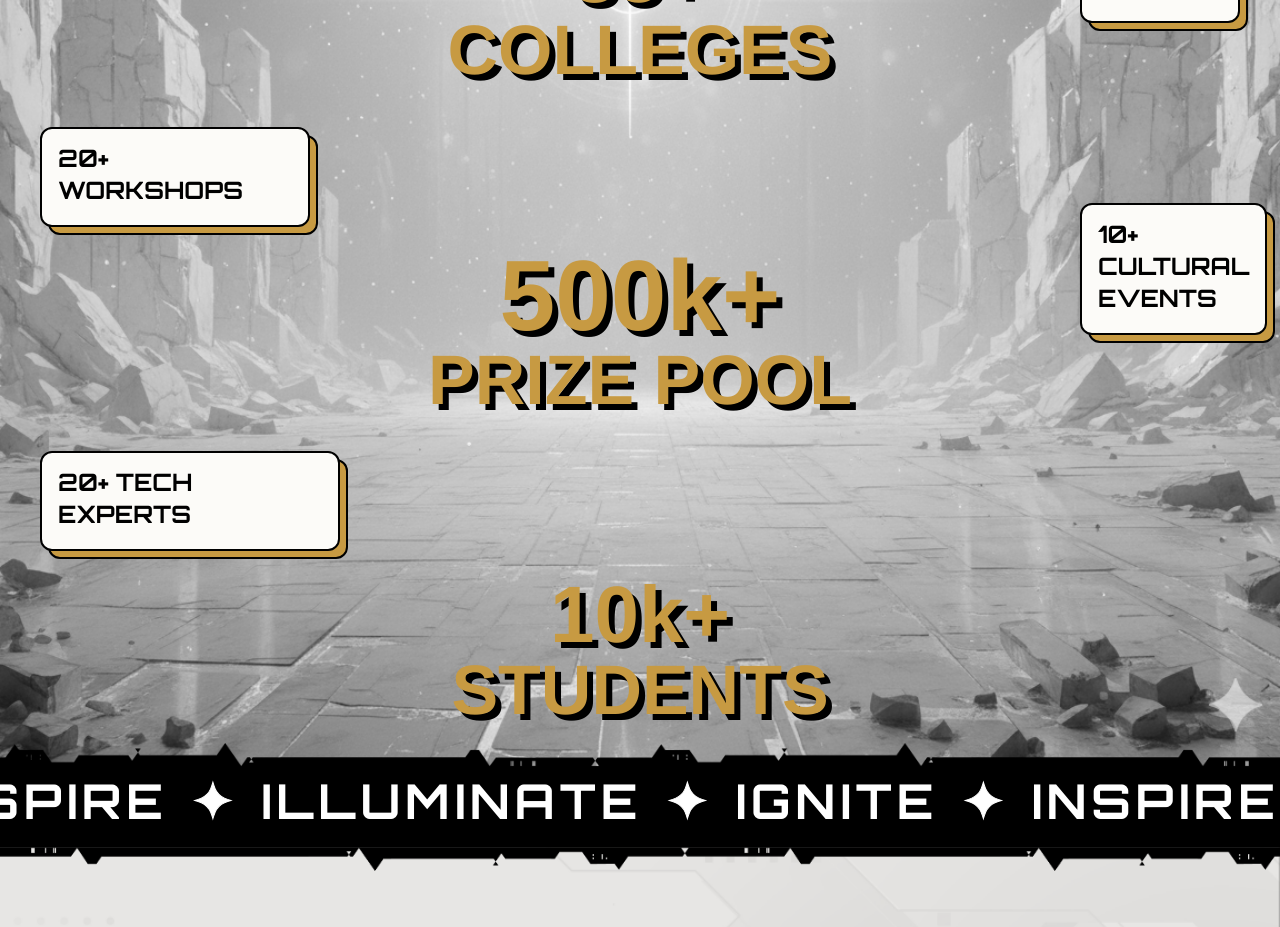
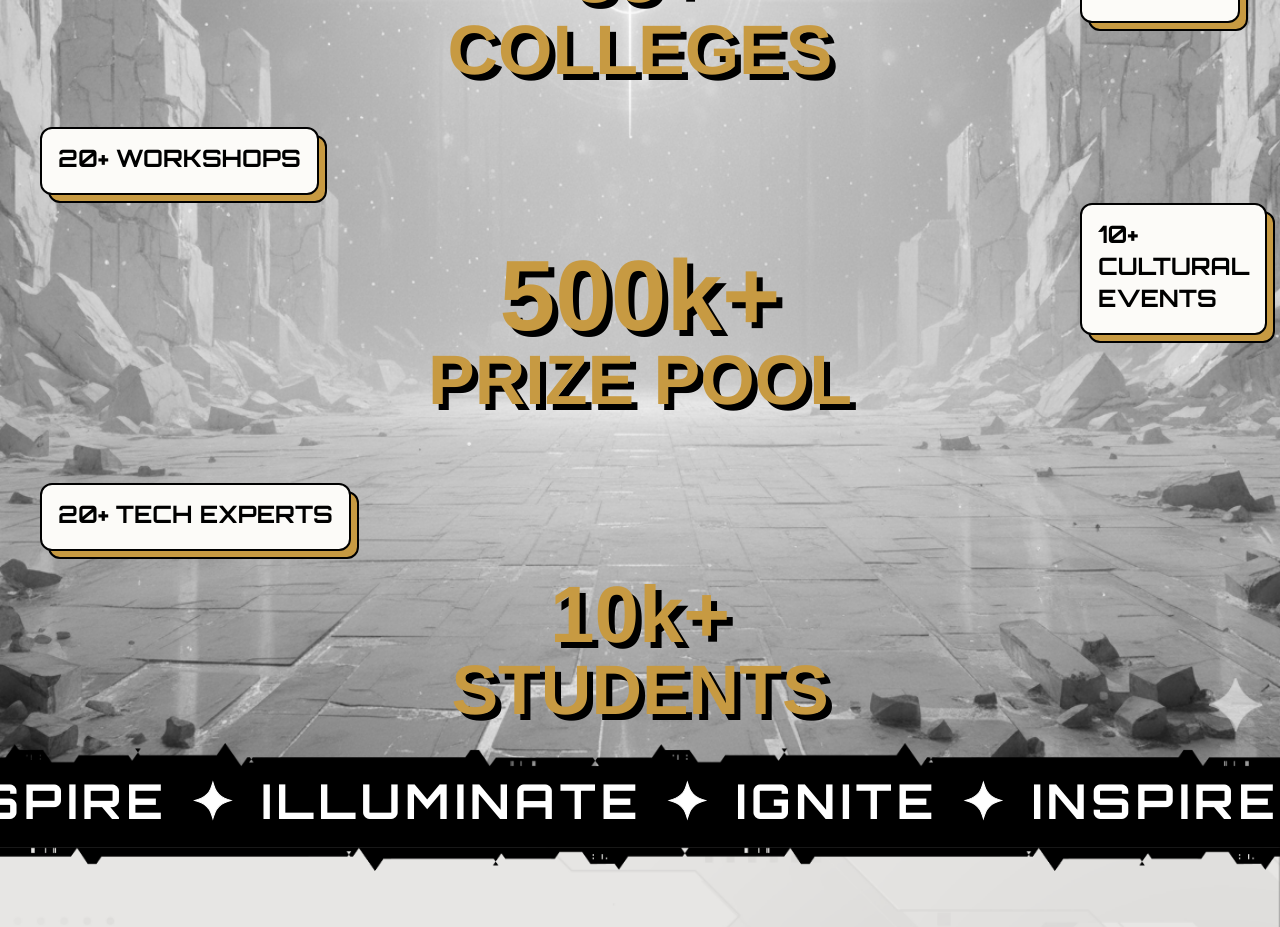
Before and after one commit to Mick777-max/Techletics25, a Next.js app: page / in a window 1280 px wide. Shown: the part 1760-2687 px from the top of the page. Built offline with nearby package versions, Linux system fonts and the light colour scheme; grey boxes are pictures that could not be loaded; a web font is replaced by a local one.

Commit message:
Adjusted props of Stat Label

```diff
--- a/components/stats.tsx
+++ b/components/stats.tsx
@@ -5,19 +5,19 @@ export default function Stats() {
   return (
     <div className="relative mx-auto h-[90vh] max-w-screen-xl">
       <div className="absolute right-[25rem] top-5 z-30 w-[16.875rem] cursor-pointer max-xl-wide:left-10 max-xl-wide:top-64 max-md:hidden">
-        <StatLabel text="20+ WORKSHOPS" wrap="nowrap" />
+        <StatLabel text="20+ WORKSHOPS" wrap="text-nowrap" />
       </div>
 
       <div className="absolute right-10 top-20 z-30 w-40 cursor-pointer max-xl-wide:right-10 max-xl-wide:top-5 max-md:hidden">
-        <StatLabel text="60+ TECH EVENTS" wrap="wrap" />
+        <StatLabel text="60+ TECH EVENTS" wrap="text-wrap" />
       </div>
 
       <div className="absolute bottom-7 left-[25rem] z-30 w-[18.75rem] cursor-pointer max-xl-wide:bottom-10 max-xl-wide:left-10 max-md:hidden">
-        <StatLabel text="20+ TECH EXPERTS" wrap="nowrap" />
+        <StatLabel text="20+ TECH EXPERTS" wrap="text-nowrap" />
       </div>
 
       <div className="absolute bottom-40 left-10 z-30 w-40 cursor-pointer max-xl-wide:bottom-64 max-xl-wide:left-auto max-xl-wide:right-10 max-md:hidden">
-        <StatLabel text="10+ CULTURAL EVENTS" wrap="wrap" />
+        <StatLabel text="10+ CULTURAL EVENTS" wrap="text-wrap" />
       </div>
 
       <motion.div
@@ -33,19 +33,18 @@ export default function Stats() {
       >
         <div className="flex justify-center md:hidden">
           <div className="z-30 w-40 cursor-pointer">
-            <StatLabel text="60+ TECH EVENTS" wrap="wrap" />
+            <StatLabel text="60+ TECH EVENTS" wrap="text-wrap" />
           </div>
         </div>
 
         <div className="flex flex-col justify-start md:pt-16 xl-wide:flex-auto">
           {' '}
-          {/* Add top padding */}
           <StatCard number="35+" label="COLLEGES" fill="secondary" />
         </div>
 
         <div className="flex justify-center md:hidden">
           <div className="z-30 w-[16.875rem] cursor-pointer">
-            <StatLabel text="20+ WORKSHOPS" wrap="nowrap" />
+            <StatLabel text="20+ WORKSHOPS" wrap="text-nowrap" />
           </div>
         </div>
 
@@ -55,19 +54,18 @@ export default function Stats() {
 
         <div className="flex justify-center md:hidden">
           <div className="z-30 w-40 cursor-pointer">
-            <StatLabel text="10+ CULTURAL EVENTS" wrap="wrap" />
+            <StatLabel text="10+ CULTURAL EVENTS" wrap="text-wrap" />
           </div>
         </div>
 
         <div className="flex flex-col justify-end md:pb-16 xl-wide:flex-auto">
           {' '}
-          {/* Add bottom padding */}
           <StatCard number="10k+" label="STUDENTS" fill="secondary" />
         </div>
 
         <div className="flex justify-center md:hidden">
           <div className="z-30 w-[18.75rem] cursor-pointer">
-            <StatLabel text="20+ TECH EXPERTS" wrap="nowrap" />
+            <StatLabel text="20+ TECH EXPERTS" wrap="text-nowrap" />
           </div>
         </div>
       </motion.div>
@@ -85,7 +83,7 @@ function StatLabel({ text, wrap }: StatLabelProps) {
     <motion.div whileHover={{ scale: 1.2 }} className="relative inline-block">
       <div className="absolute left-2 top-2 h-full w-full rounded-xl border-2 border-black bg-secondary"></div>
       <div
-        className={`relative z-[20] rounded-xl border-2 border-black bg-primary p-4 text-${wrap}`}
+        className={`relative z-[20] rounded-xl border-2 border-black bg-primary p-4 ${wrap}`}
       >
         <span className="font-orbitron text-2xl font-bold">{text}</span>
       </div>
```
